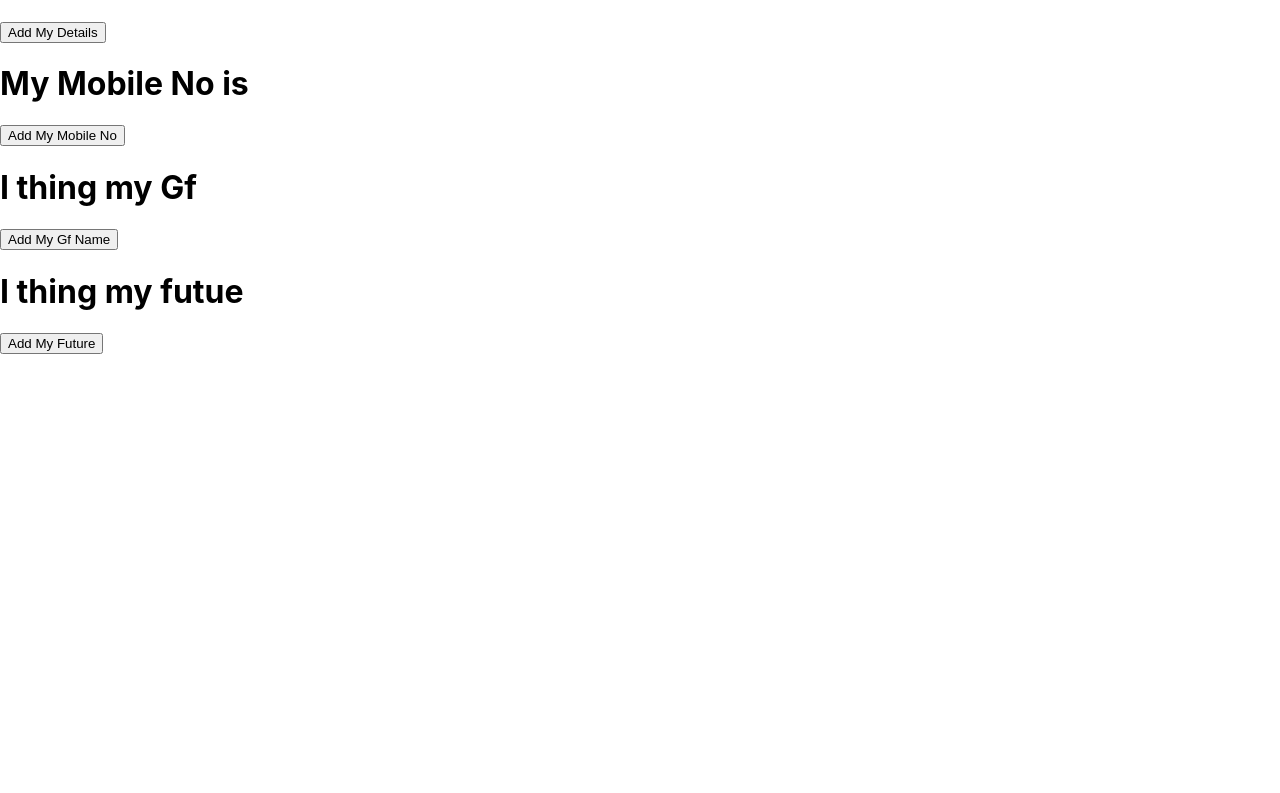
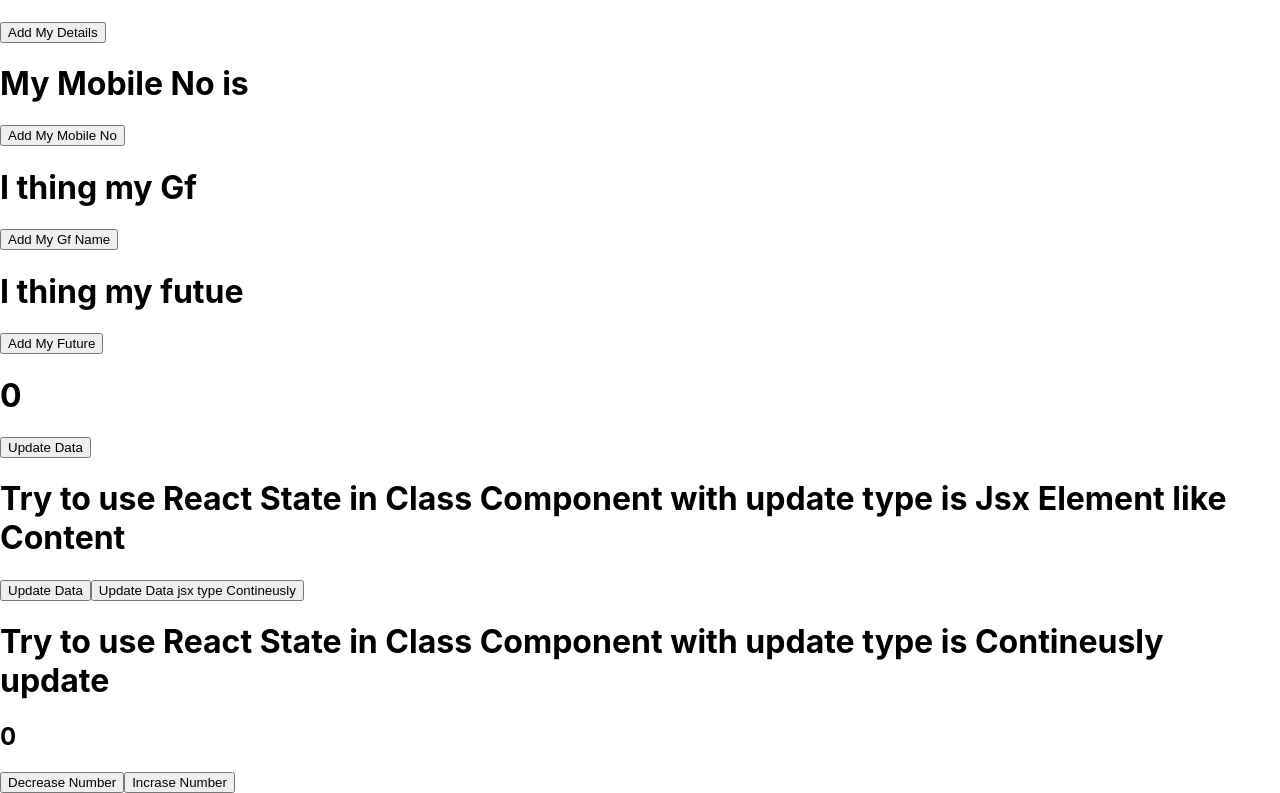
Before and after one commit to dbsmandal/React-Tutorial, a React (Create React App) app in the folder react-tutorial/: page / in a window 1280 px wide. Shown: the part 435-1228 px from the top of the page. Before the commit the page ends 800 px from the top, so only its background shows below. Built offline with nearby package versions, Linux system fonts and the light colour scheme.

Commit message:
use state in class component

```diff
--- a/react-tutorial/src/App.js
+++ b/react-tutorial/src/App.js
@@ -1,16 +1,22 @@
 import './App.css';
 import ClickEvent from './ClickEvent10/ClickEvent';
 import StateInFunCompo from './State/StateInFunCompo';
+import UseStateClass from './State/UseStateClass';
 import UseStateFun from './State/UseStateFun';
-
 function App() {
   return (
-  <>
-  <ClickEvent/>
+  <><div><ClickEvent/></div>
+
   <br />
-  <StateInFunCompo/>
+  <div className='function-state'> <StateInFunCompo/>
   <br />
   <UseStateFun/>
+  <StateInFunCompo/>
+  </div>
+ <div className="classCompo-State">
+<UseStateClass/>
+ </div>
+
 
   </>
   );
--- /dev/null
+++ b/react-tutorial/src/State/UseStateClass.js
@@ -0,0 +1,46 @@
+import React, { Component } from 'react'
+class  UseStateClass extends Component {
+    constructor()
+    {
+        super();
+        this.state={
+            data1:"Try to use React State in Class Component with update type is Jsx Element like Content",
+            data2:"Try to use React State in Class Component with update type is  Contineusly update",
+            data3:0,
+            data4:"Try to use React State in Class Component with update type is  number Decrease",
+            data5:0,
+
+        }
+    }
+
+    JsxElement(){
+        this.setState({data1:"Update this data with help of state in class component"})
+    }
+    Contineusly(){
+        this.setState({data1:this.state.data1+"Update Contineusly"})
+    }
+    decraseNumber(){
+        this.setState({data3:this.state.data3-1})
+    }
+    increaseNumber(){
+        this.setState({data3:this.state.data3+1})
+    }
+    render(){
+        return (
+            <div>
+
+              <h1>{this.state.data1}</h1>
+              <button onClick={()=>this.JsxElement()}> Update Data</button>
+              <button onClick={()=>this.Contineusly()}> Update Data jsx type Contineusly</button>
+
+                <h1>{this.state.data2}</h1>
+                <h2>{this.state.data3}</h2>
+                <button onClick={()=>this.decraseNumber()}>Decrease Number</button>
+                <button onClick={()=>this.increaseNumber()}>Incrase Number</button>
+
+            </div>
+          )
+    }
+
+}
+export default UseStateClass;
```
